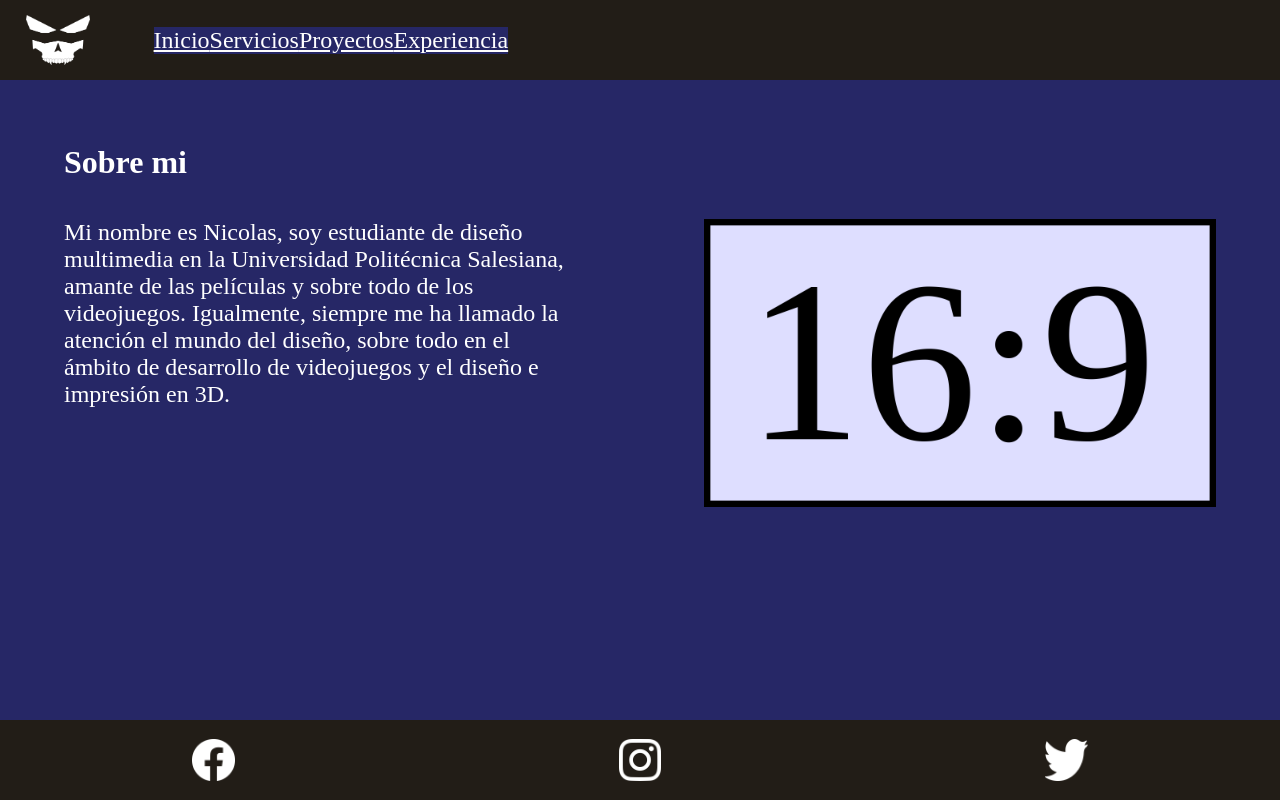
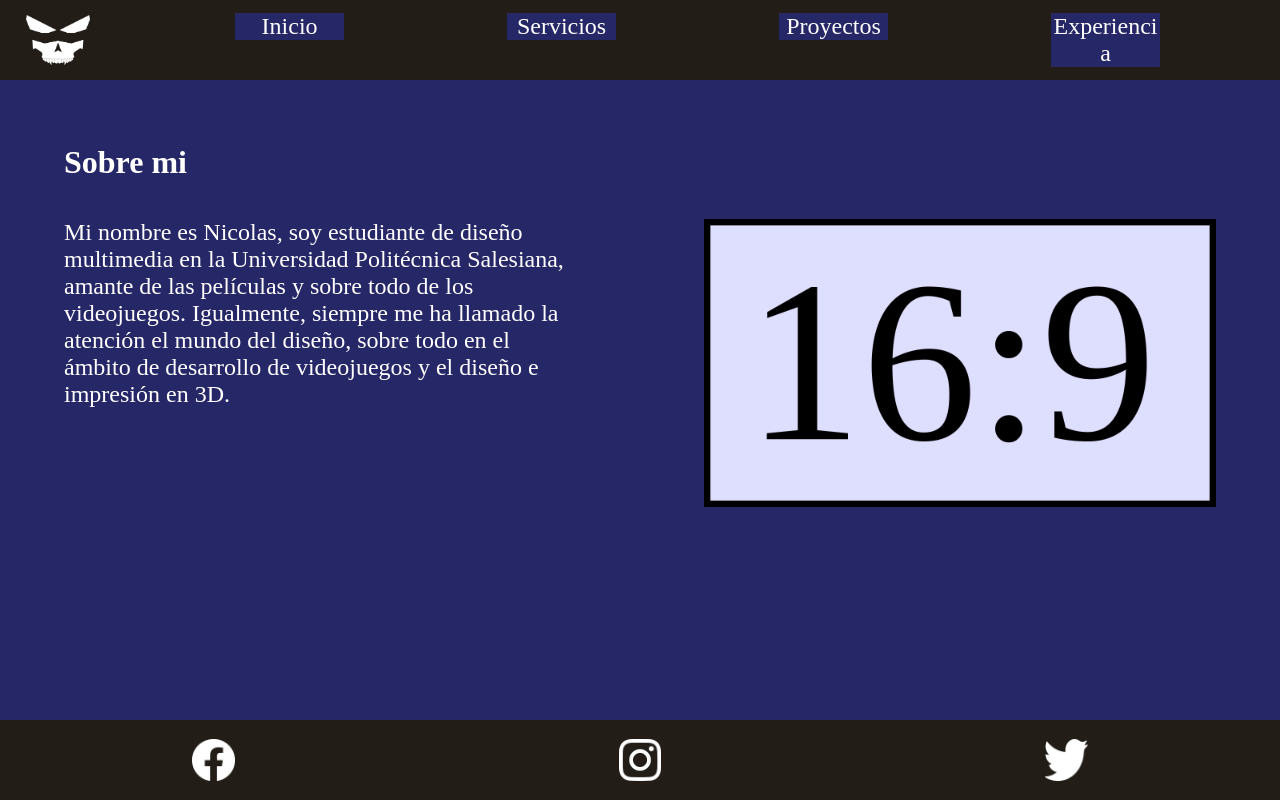
Before and after one commit to NicoOre/NicoOre.github.io, a plain HTML site: page paginaweb/index.html in a window 1280 px wide. Drawn offline with Linux system fonts and the light colour scheme.

Commit message:
Actualizacion

```diff
--- a/paginaweb/estilos.css
+++ b/paginaweb/estilos.css
@@ -60,13 +60,15 @@ ul{
     padding: 0% 3% 0% 3%;
 }
 
-#cabezera li :hover{
+#cabezera ul :hover{
     background-color: #15165e;
 }
 
 #cabezera li{
     text-align: center;
     background-color: #262766;
+    width: 10%;
+    margin: 0% 7.5% 0% 7.5%;
 }
 
 #cuerpo img, #cuerpo p, #cuerpo ul{
--- a/paginaweb/index.html
+++ b/paginaweb/index.html
@@ -13,10 +13,10 @@
 
             <ul>
 
-                <li><a href="#sobre">Inicio</a></li>
-                <li><a href="#serv">Servicios</a></li>
-                <li><a href="#proy">Proyectos</a></li>
-                <li><a href="#exp">Experiencia</a></li>
+                <li>Inicio</li>
+                <li>Servicios</li>
+                <li>Proyectos</li>
+                <li>Experiencia</li>
 
             </ul>
 
```
